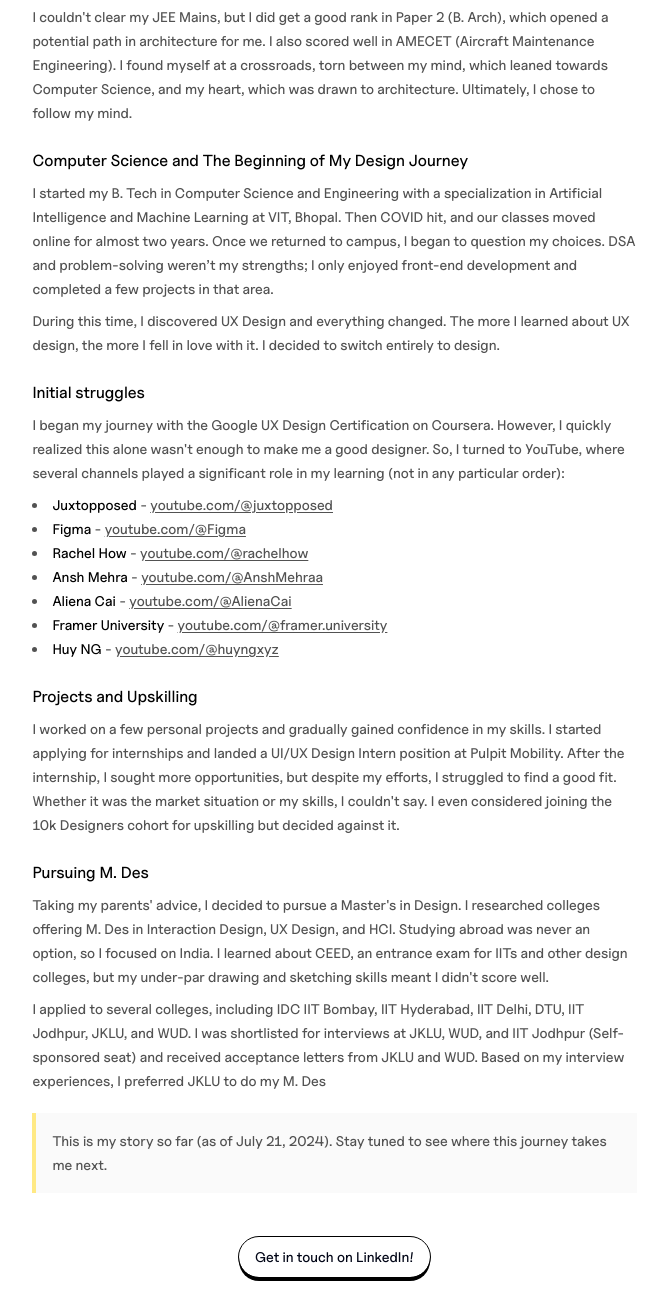
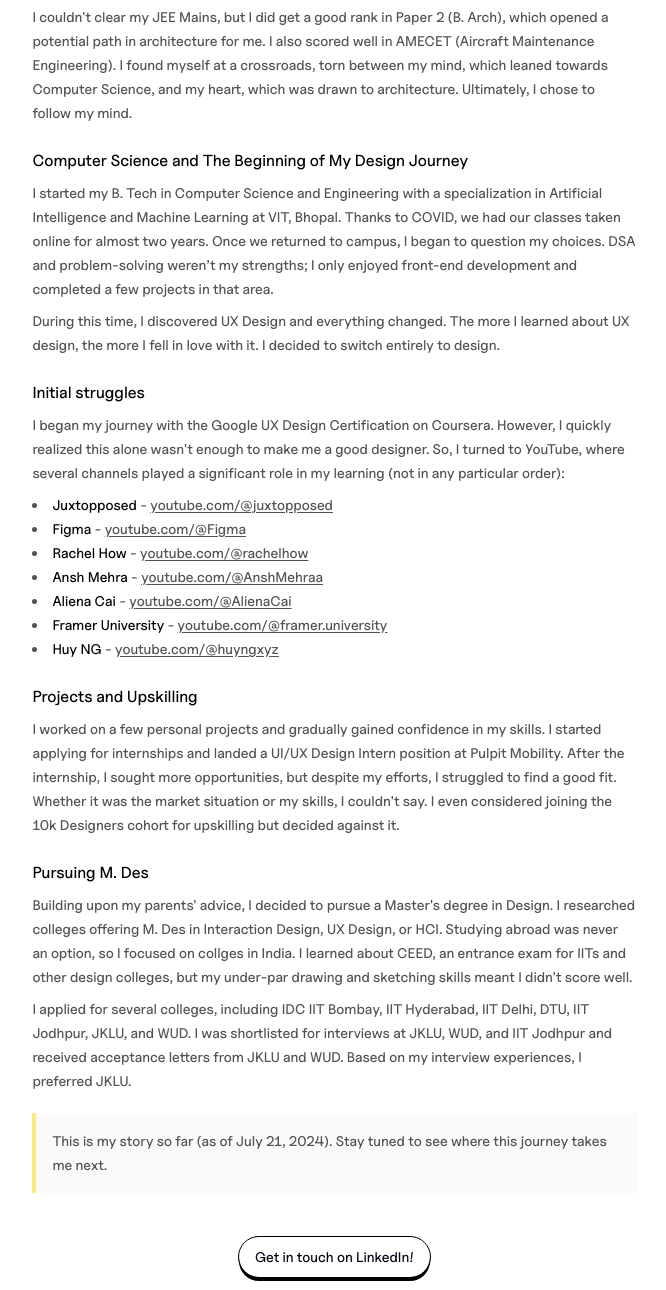
Before and after one commit to imfanindra/blog, an Astro site: page /journal/my-story in a window 1280 px wide. Shown: the part 668-1958 px from the top of the page, without its empty margins (298-964 px from the left). Built offline with nearby package versions, Linux system fonts and the light colour scheme; Astro itself is replaced by a stand-in of ours; what tailwindcss-animated would draw is missing.

Commit message:
corrections in post

```diff
--- a/src/pages/journal/my-story.mdx
+++ b/src/pages/journal/my-story.mdx
@@ -22,7 +22,7 @@
 
 ## Computer Science and The Beginning of My Design Journey
 
-I started my B. Tech in Computer Science and Engineering with a specialization in Artificial Intelligence and Machine Learning at VIT, Bhopal. Then COVID hit, and our classes moved online for almost two years. Once we returned to campus, I began to question my choices. DSA and problem-solving weren’t my strengths; I only enjoyed front-end development and completed a few projects in that area.
+I started my B. Tech in Computer Science and Engineering with a specialization in Artificial Intelligence and Machine Learning at VIT, Bhopal. Thanks to COVID, we had our classes taken online for almost two years. Once we returned to campus, I began to question my choices. DSA and problem-solving weren’t my strengths; I only enjoyed front-end development and completed a few projects in that area.
 
 During this time, I discovered UX Design and everything changed. The more I learned about UX design, the more I fell in love with it. I decided to switch entirely to design.
 
@@ -47,8 +47,8 @@
 
 ## Pursuing M. Des
 
-Taking my parents' advice, I decided to pursue a Master's in Design. I researched colleges offering M. Des in Interaction Design, UX Design, and HCI. Studying abroad was never an option, so I focused on India. I learned about CEED, an entrance exam for IITs and other design colleges, but my under-par drawing and sketching skills meant I didn't score well.
+Building upon my parents' advice, I decided to pursue a Master's degree in Design. I researched colleges offering M. Des in Interaction Design, UX Design, or HCI. Studying abroad was never an option, so I focused on collges in India. I learned about CEED, an entrance exam for IITs and other design colleges, but my under-par drawing and sketching skills meant I didn't score well.
 
-I applied to several colleges, including IDC IIT Bombay, IIT Hyderabad, IIT Delhi, DTU, IIT Jodhpur, JKLU, and WUD. I was shortlisted for interviews at JKLU, WUD, and IIT Jodhpur (Self-sponsored seat) and received acceptance letters from JKLU and WUD. Based on my interview experiences, I preferred JKLU to do my M. Des
+I applied for several colleges, including IDC IIT Bombay, IIT Hyderabad, IIT Delhi, DTU, IIT Jodhpur, JKLU, and WUD. I was shortlisted for interviews at JKLU, WUD, and IIT Jodhpur and received acceptance letters from JKLU and WUD. Based on my interview experiences, I preferred JKLU.
 
 > This is my story so far (as of July 21, 2024). Stay tuned to see where this journey takes me next.
```
